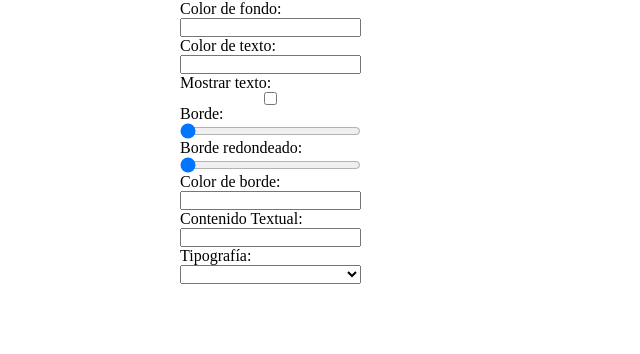
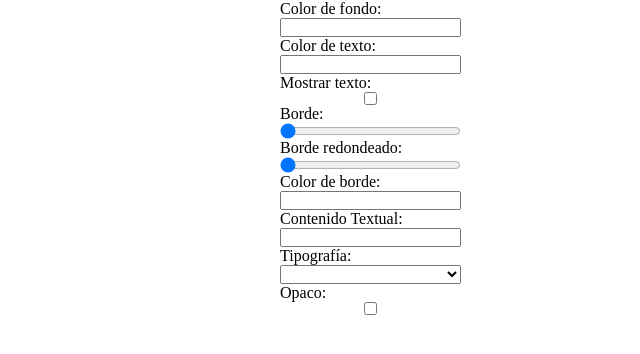
Before and after one commit to michelanyelo/DataBinding-DL, a Vue app: page / in a window 1280 px wide. Shown: the top 354 px of the page, without its empty margins (169-809 px from the left). Built offline with nearby package versions, Linux system fonts and the light colour scheme.

Commit message:
M6D6 desafio: Added opacityBox property and updated template with new input fields and styles

```diff
--- a/src/components/DataBinding.vue
+++ b/src/components/DataBinding.vue
@@ -11,7 +11,8 @@ export default {
             borderColor: '',
             textContent: '',
             typoStyle: '',
-            fontStyle: ['normal', 'italic', 'oblique']
+            fontStyle: ['normal', 'italic', 'oblique'],
+            opacityBox: false
         }
     }
 }
@@ -24,10 +25,10 @@ export default {
             <input id="backgroundBoxInput" type="text" v-model="backgroundBox">
             <label for="textColorInput">Color de texto: </label>
             <input id="textColorInput" type="text" v-model="textColor">
-            <label for="mostrarTextoCheck">Mostrar texto: </label>
-            <input id="mostrarTextoCheck" type="checkbox" v-model="showTexto">
-            <label for="borderTextoRange">Borde: </label>
-            <input id="borderTextoRange" type="range" min="0" max="10" v-model="borderBox">
+            <label for="mostrarTextCheck">Mostrar texto: </label>
+            <input id="mostrarTextCheck" type="checkbox" v-model="showTexto">
+            <label for="borderTextRange">Borde: </label>
+            <input id="borderTextRange" type="range" min="0" max="10" v-model="borderBox">
             <label for="borderRadiusRange">Borde redondeado: </label>
             <input id="borderRadiusRange" type="range" min="0" max="50" v-model="borderRadiusBox">
             <label for="borderColorInput">Color de borde: </label>
@@ -38,11 +39,11 @@ export default {
             <select id="typoTextSelect" v-model="typoStyle">
                 <option v-for="(style, idx) in fontStyle" :key="idx" :value="style">{{ style }}</option>
             </select>
-
-
+            <label for="opacityBoxCheck">Opaco: </label>
+            <input id="opacityBoxCheck" type="checkbox" v-model="opacityBox">
         </div>
-        <div class="box"
-            :style="{ backgroundColor: backgroundBox, border: borderBox + 'px solid', borderRadius: borderRadiusBox + 'px', borderColor: borderColor }">
+        <div :class="{ 'box-block': backgroundBox }" :v-show="!backgroundBox"
+            :style="{ backgroundColor: backgroundBox, border: borderBox + 'px solid', borderRadius: borderRadiusBox + 'px', borderColor: borderColor, opacity: opacityBox ? 1 : 0.5 }">
             <p :style="{ color: textColor, fontStyle: typoStyle }" v-show="showTexto">{{ textContent }}</p>
         </div>
     </div>
@@ -70,8 +71,13 @@ export default {
     justify-content: center;
 }
 
-.box {
-    height: 100px;
-    width: 100px;
+.box-none {
+    display: none;
+}
+
+.box-block {
+    display: block;
+    width: 400px;
+    height: 400px;
 }
 </style>
```
